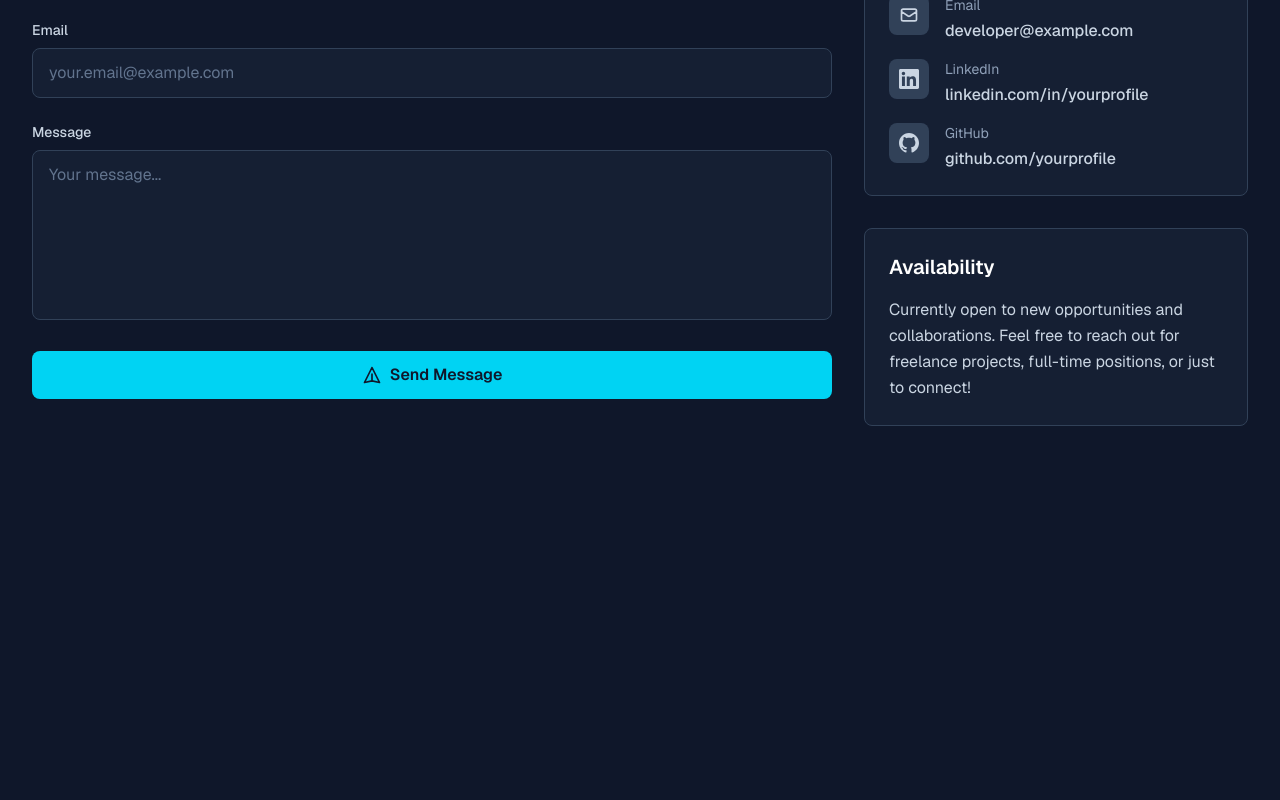
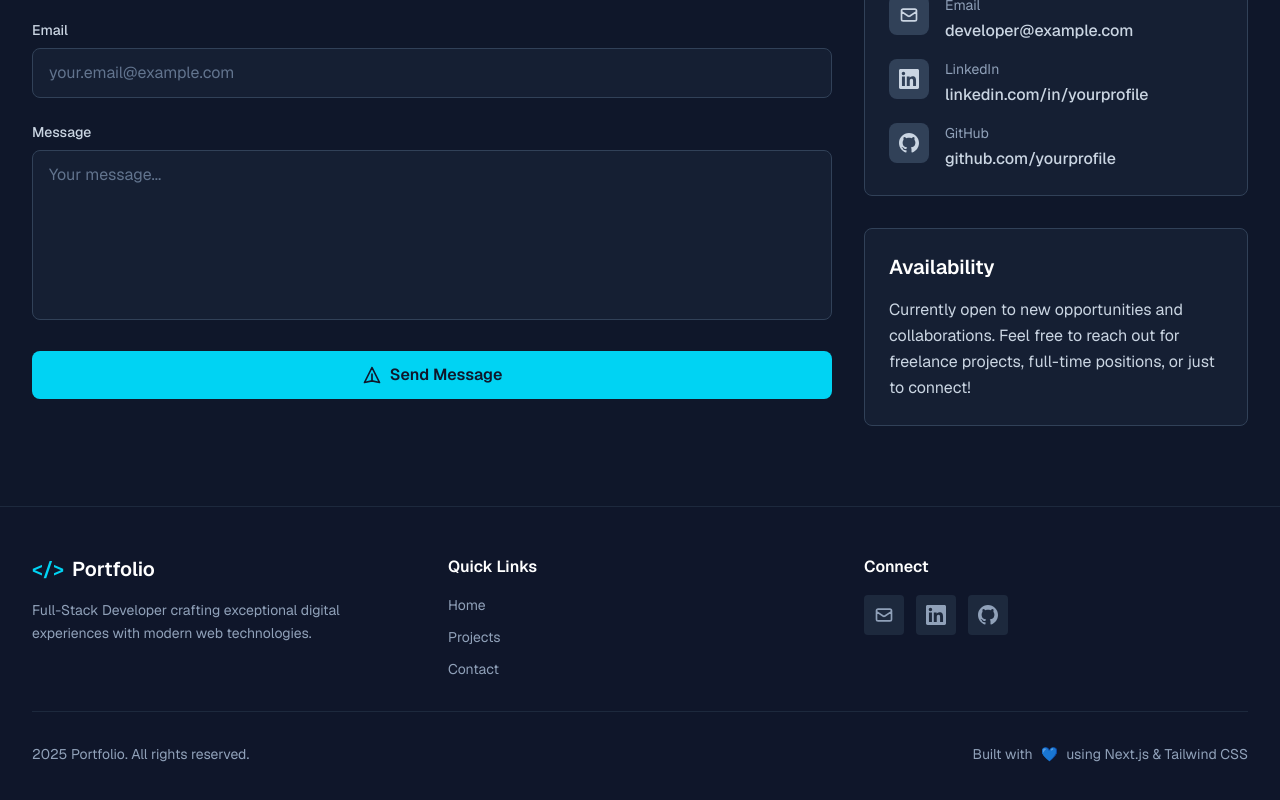
Before and after one commit to dominik-deak/portfolio, a Next.js app: page /contact in a window 1280 px wide. Shown: the part 378-1178 px from the top of the page. Before the commit the page ends 884 px from the top, so only its background shows below. Built offline with nearby package versions, Linux system fonts and the light colour scheme.

Commit message:
Add Footer component with mock data

```diff
--- a/src/app/contact/page.tsx
+++ b/src/app/contact/page.tsx
@@ -1,3 +1,4 @@
+import Footer from "@/components/Footer";
 import Navbar from "@/components/Navbar";
 
 const ContactPage = () => {
@@ -183,6 +184,7 @@ const ContactPage = () => {
           </div>
         </div>
       </section>
+      <Footer />
     </main>
   );
 };
--- a/src/app/page.tsx
+++ b/src/app/page.tsx
@@ -1,5 +1,6 @@
 import Education from "@/components/Education";
 import Experience from "@/components/Experience";
+import Footer from "@/components/Footer";
 import Hero from "@/components/Hero";
 import Navbar from "@/components/Navbar";
 import Skills from "@/components/Skills";
@@ -12,6 +13,7 @@ const Home = () => {
       <Experience />
       <Skills />
       <Education />
+      <Footer />
     </main>
   );
 };
--- a/src/app/projects/page.tsx
+++ b/src/app/projects/page.tsx
@@ -1,5 +1,6 @@
 import Image from "next/image";
 import Link from "next/link";
+import Footer from "@/components/Footer";
 import Navbar from "@/components/Navbar";
 import projectsData from "@/data/projects.json";
 
@@ -100,6 +101,7 @@ const ProjectsPage = () => {
           </div>
         </div>
       </section>
+      <Footer />
     </main>
   );
 };
--- /dev/null
+++ b/src/components/Footer.tsx
@@ -0,0 +1,126 @@
+import Link from "next/link";
+
+const Footer = () => {
+  return (
+    <footer className="bg-slate-900/95 border-t border-slate-800">
+      <div className="max-w-7xl mx-auto px-4 sm:px-6 lg:px-8 py-12">
+        <div className="grid grid-cols-1 md:grid-cols-3 gap-8 mb-8">
+          {/* Brand Section */}
+          <div>
+            <Link
+              href="/"
+              className="flex items-center gap-2 text-xl font-semibold mb-4"
+            >
+              <span className="text-cyan-400">&lt;/&gt;</span>
+              <span className="text-white">Portfolio</span>
+            </Link>
+            <p className="text-slate-400 text-sm leading-relaxed">
+              Full-Stack Developer crafting exceptional digital experiences with
+              modern web technologies.
+            </p>
+          </div>
+
+          {/* Quick Links */}
+          <div>
+            <h3 className="text-white font-semibold mb-4">Quick Links</h3>
+            <div className="flex flex-col gap-3">
+              <Link
+                href="/"
+                className="text-slate-400 hover:text-cyan-400 transition-colors text-sm"
+              >
+                Home
+              </Link>
+              <Link
+                href="/projects"
+                className="text-slate-400 hover:text-cyan-400 transition-colors text-sm"
+              >
+                Projects
+              </Link>
+              <Link
+                href="/contact"
+                className="text-slate-400 hover:text-cyan-400 transition-colors text-sm"
+              >
+                Contact
+              </Link>
+            </div>
+          </div>
+
+          {/* Connect */}
+          <div>
+            <h3 className="text-white font-semibold mb-4">Connect</h3>
+            <div className="flex gap-3">
+              <a
+                href="mailto:developer@example.com"
+                className="w-10 h-10 bg-slate-800 rounded flex items-center justify-center text-slate-400 hover:bg-cyan-400/20 hover:text-cyan-400 transition-colors"
+                title="Email"
+              >
+                <svg
+                  className="w-5 h-5"
+                  fill="none"
+                  stroke="currentColor"
+                  viewBox="0 0 24 24"
+                  aria-hidden="true"
+                >
+                  <path
+                    strokeLinecap="round"
+                    strokeLinejoin="round"
+                    strokeWidth={2}
+                    d="M3 8l7.89 5.26a2 2 0 002.22 0L21 8M5 19h14a2 2 0 002-2V7a2 2 0 00-2-2H5a2 2 0 00-2 2v10a2 2 0 002 2z"
+                  />
+                </svg>
+                <span className="sr-only">Email</span>
+              </a>
+              <a
+                href="https://linkedin.com/in/yourprofile"
+                target="_blank"
+                rel="noopener noreferrer"
+                className="w-10 h-10 bg-slate-800 rounded flex items-center justify-center text-slate-400 hover:bg-cyan-400/20 hover:text-cyan-400 transition-colors"
+                title="LinkedIn"
+              >
+                <svg
+                  className="w-5 h-5"
+                  fill="currentColor"
+                  viewBox="0 0 24 24"
+                  aria-hidden="true"
+                >
+                  <path d="M20.447 20.452h-3.554v-5.569c0-1.328-.027-3.037-1.852-3.037-1.853 0-2.136 1.445-2.136 2.939v5.667H9.351V9h3.414v1.561h.046c.477-.9 1.637-1.85 3.37-1.85 3.601 0 4.267 2.37 4.267 5.455v6.286zM5.337 7.433c-1.144 0-2.063-.926-2.063-2.065 0-1.138.92-2.063 2.063-2.063 1.14 0 2.064.925 2.064 2.063 0 1.139-.925 2.065-2.064 2.065zm1.782 13.019H3.555V9h3.564v11.452zM22.225 0H1.771C.792 0 0 .774 0 1.729v20.542C0 23.227.792 24 1.771 24h20.451C23.2 24 24 23.227 24 22.271V1.729C24 .774 23.2 0 22.222 0h.003z" />
+                </svg>
+                <span className="sr-only">LinkedIn</span>
+              </a>
+              <a
+                href="https://github.com/yourprofile"
+                target="_blank"
+                rel="noopener noreferrer"
+                className="w-10 h-10 bg-slate-800 rounded flex items-center justify-center text-slate-400 hover:bg-cyan-400/20 hover:text-cyan-400 transition-colors"
+                title="GitHub"
+              >
+                <svg
+                  className="w-5 h-5"
+                  fill="currentColor"
+                  viewBox="0 0 24 24"
+                  aria-hidden="true"
+                >
+                  <path d="M12 0c-6.626 0-12 5.373-12 12 0 5.302 3.438 9.8 8.207 11.387.599.111.793-.261.793-.577v-2.234c-3.338.726-4.033-1.416-4.033-1.416-.546-1.387-1.333-1.756-1.333-1.756-1.089-.745.083-.729.083-.729 1.205.084 1.839 1.237 1.839 1.237 1.07 1.834 2.807 1.304 3.492.997.107-.775.418-1.305.762-1.604-2.665-.305-5.467-1.334-5.467-5.931 0-1.311.469-2.381 1.236-3.221-.124-.303-.535-1.524.117-3.176 0 0 1.008-.322 3.301 1.23.957-.266 1.983-.399 3.003-.404 1.02.005 2.047.138 3.006.404 2.291-1.552 3.297-1.23 3.297-1.23.653 1.653.242 2.874.118 3.176.77.84 1.235 1.911 1.235 3.221 0 4.609-2.807 5.624-5.479 5.921.43.372.823 1.102.823 2.222v3.293c0 .319.192.694.801.576 4.765-1.589 8.199-6.086 8.199-11.386 0-6.627-5.373-12-12-12z" />
+                </svg>
+                <span className="sr-only">GitHub</span>
+              </a>
+            </div>
+          </div>
+        </div>
+
+        {/* Bottom Section */}
+        <div className="pt-8 border-t border-slate-800 flex flex-col sm:flex-row justify-between items-center gap-4">
+          <p className="text-slate-400 text-sm">
+            2025 Portfolio. All rights reserved.
+          </p>
+          <p className="text-slate-400 text-sm flex items-center gap-2">
+            Built with <span className="text-cyan-400">💙</span> using Next.js &
+            Tailwind CSS
+          </p>
+        </div>
+      </div>
+    </footer>
+  );
+};
+
+export default Footer;
```
